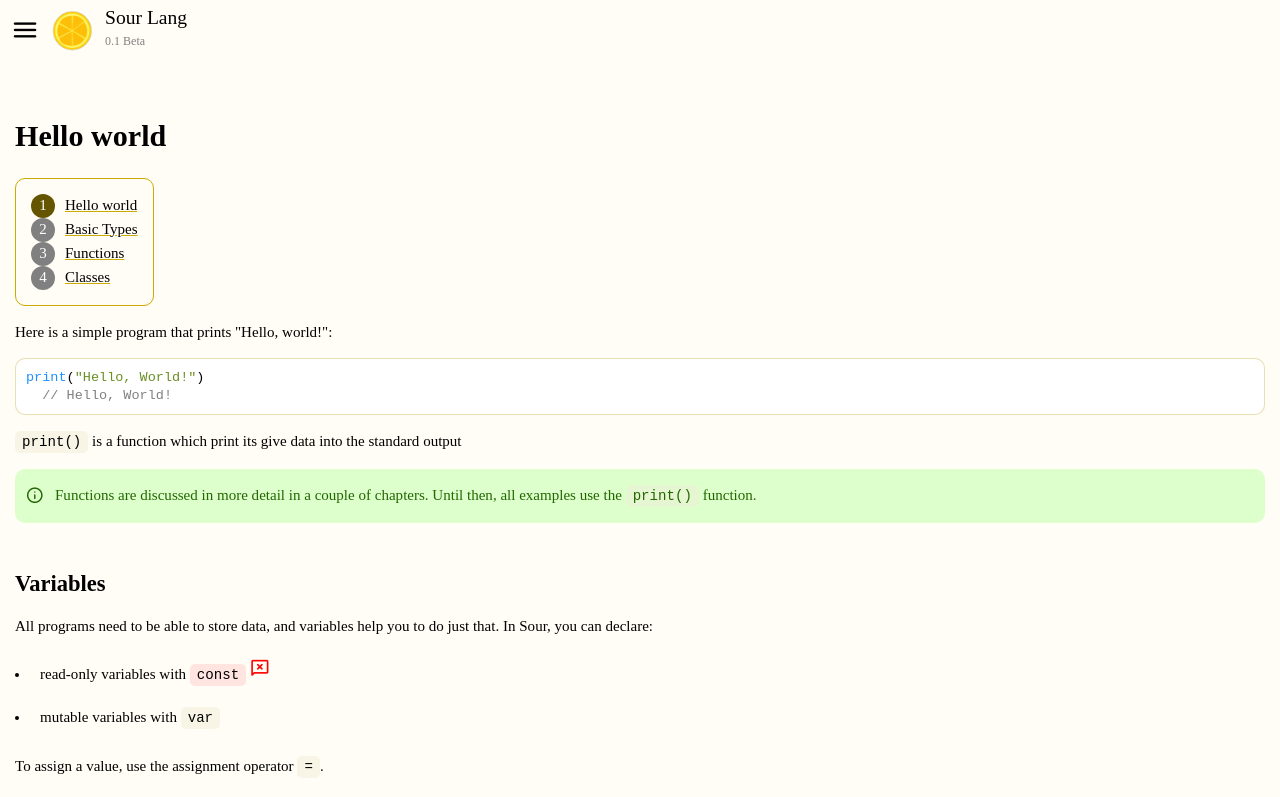
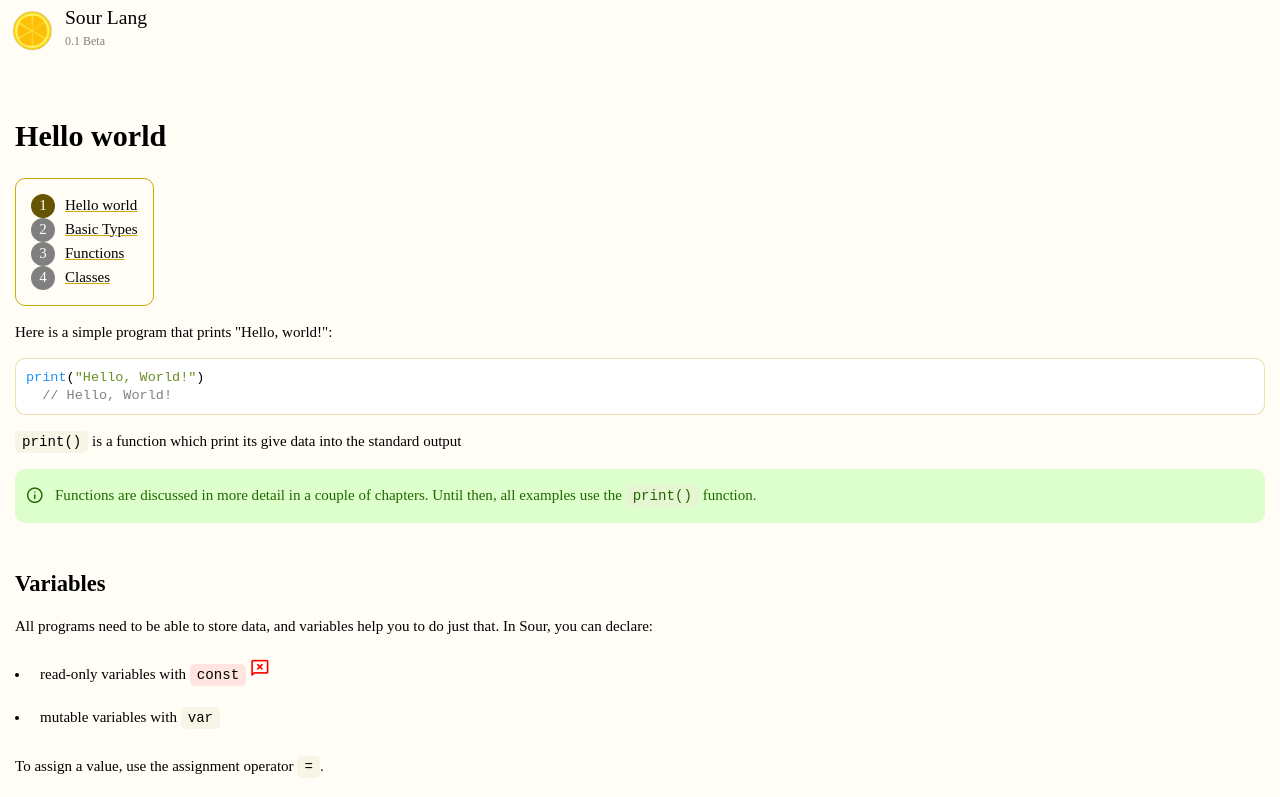
Before and after one commit to sourkr/sour-lang, a plain HTML site: page docs/vars/hello-world.html in a window 1280 px wide. Shown: the top 797 px of the page. Drawn offline with nearby package versions, Linux system fonts and the light colour scheme.

Commit message:
update hello-world.html

```diff
--- a/docs/vars/hello-world.html
+++ b/docs/vars/hello-world.html
@@ -11,7 +11,6 @@
 
 <body>
   <header>
-    <span class="material-symbols-rounded">menu</span>
     <img src="../icon.png">
 
     <div class="heading">
```
